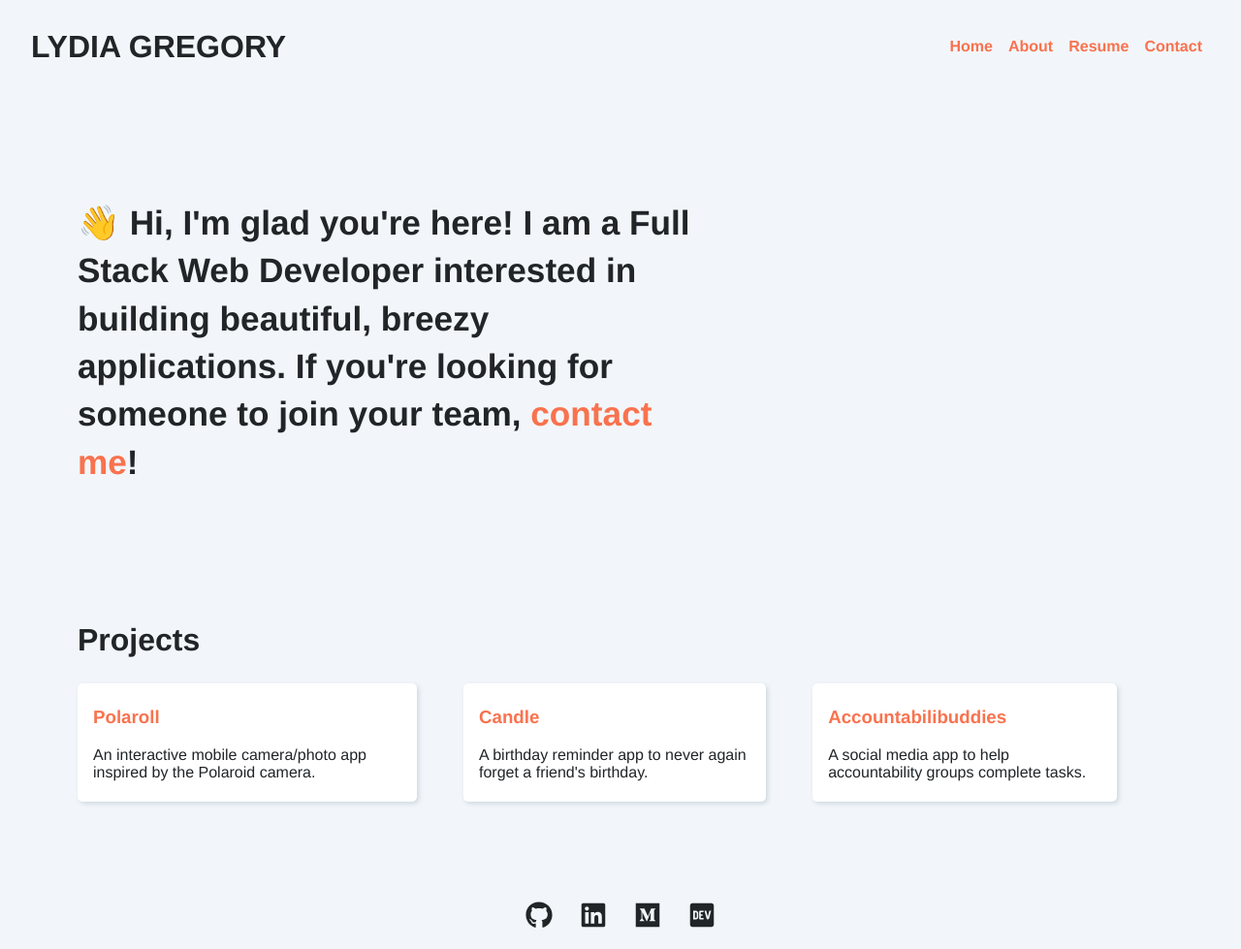
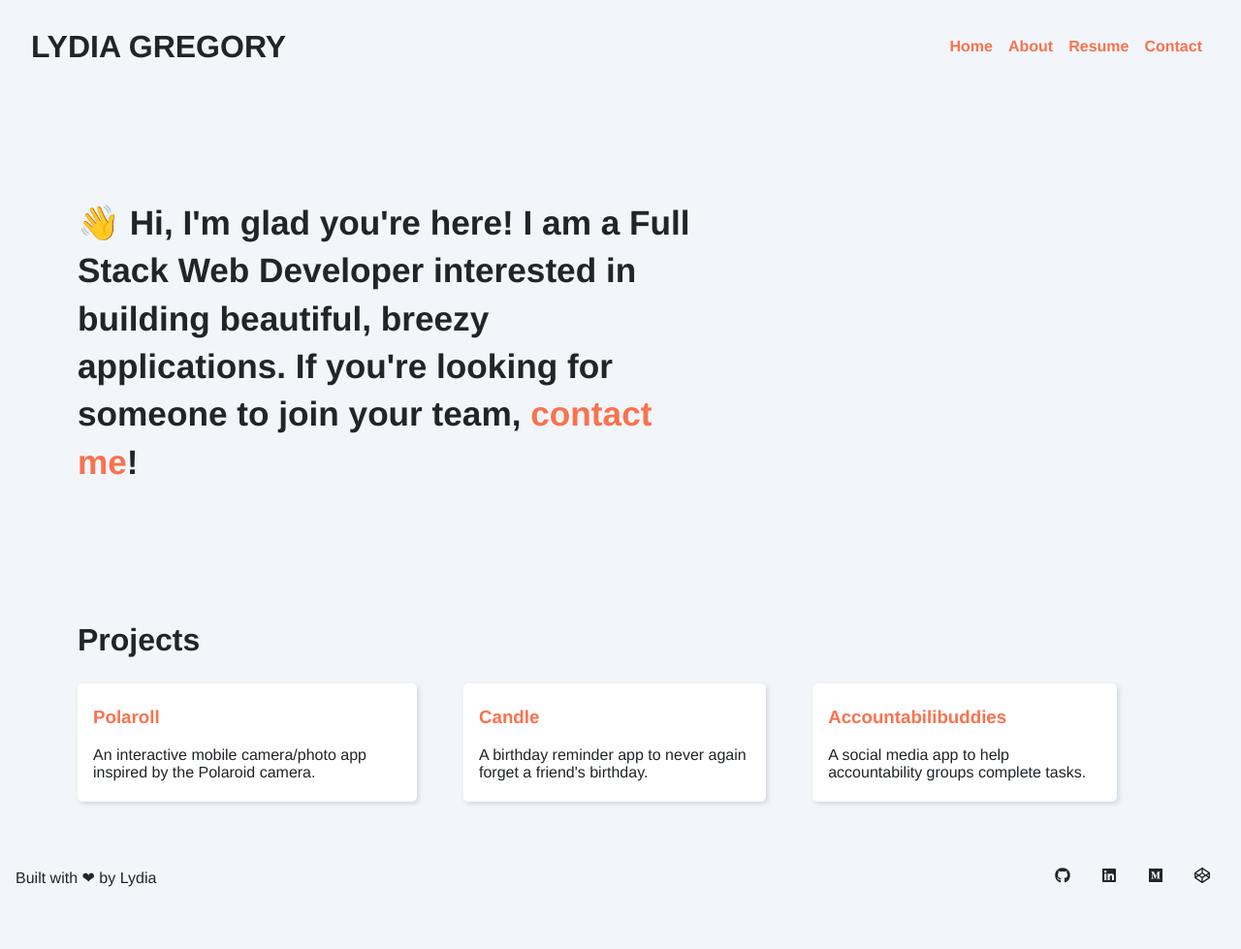
Before and after one commit to ljg2gb/Portfolio, a Gatsby site: page / in a window 1280 px wide. Shown: the whole page at 97% size. After the commit the page ends 931 px from the top, so only its background shows below. Built offline with nearby package versions, Linux system fonts and the light colour scheme; Gatsby itself is replaced by a stand-in of ours.

Commit message:
updates all icons to be acessible with aria-labels, adds codepen llink to footer

```diff
--- a/src/components/footer.js
+++ b/src/components/footer.js
@@ -1,22 +1,34 @@
 import React from "react";
-import { FaGithub, FaLinkedin, FaMedium, FaDev } from 'react-icons/fa';
+import { FaGithub, FaLinkedin, FaMedium, FaCodepen } from 'react-icons/fa';
 
 export default function Footer() {
     return (
         <div className='footer'>
+            <div>
+                <p>Built with <span role="img" aria-label="heart emoji">❤ </span> by Lydia</p>
+            </div>
+            <div>
                 <a href='https://github.com/ljg2gb'>
+                    <span role="img" aria-label="link to github">
                         <FaGithub/>
+                    </span>
                 </a>
                 <a href='https://www.linkedin.com/in/lydia-gregory/'>
+                    <span role="img" aria-label="link to linkedIn">
                         <FaLinkedin/>
+                    </span>
                 </a>
                 <a href='https://medium.com/@ljg2gb'>
+                    <span role="img" aria-label="link to Medium">
                         <FaMedium/>
+                    </span>
                 </a>
-            <a href='https://dev.to/ljg2gb'>
-                <FaDev/>
+                <a href='https://codepen.io/Lydia_gregory'>
+                    <span role="img" aria-label="link to Codepen">
+                        <FaCodepen/>
+                    </span>
                 </a>
-
+            </div>
         </div>
     )
 }
--- a/src/pages/index.js
+++ b/src/pages/index.js
@@ -3,7 +3,7 @@ import Nav from "../components/nav";
 import Projects from "../components/projects";
 import Footer from "../components/footer";
 
-const text = <h2>👋 Hi, I'm glad you're here! I am a Full Stack Web Developer interested in building beautiful, breezy applications. If you're looking for someone to join your team, <a className='link' href="mailto:lydia.gregory.dev@gmail.com" target="_blank" rel="noreferrer">contact me</a>!</h2>
+const text = <h2><span role="img" aria-label="hand wave">👋</span> Hi, I'm glad you're here! I am a Full Stack Web Developer interested in building beautiful, breezy applications. If you're looking for someone to join your team, <a className='link' href="mailto:lydia.gregory.dev@gmail.com" target="_blank" rel="noreferrer">contact me</a>!</h2>
 export default function Home() {
   return (
     <div>
--- a/src/styles/index.sass
+++ b/src/styles/index.sass
@@ -185,13 +185,14 @@ nav
         font-size: 2em
 
 .footer
-    padding-top: 3em
+    padding: 3em 1em 0 1em
     display: flex
-    justify-content: center
-    font-size: 28px
+    justify-content: space-between
+    align-items: center
     a
         color: $grayscale8
-        padding: .5em
+        font-size: 16px
+        padding: .5em 1em
 
 .contact-page
     min-height: 100vh
```
Lines whose indentation alone changed are shown as unchanged.
